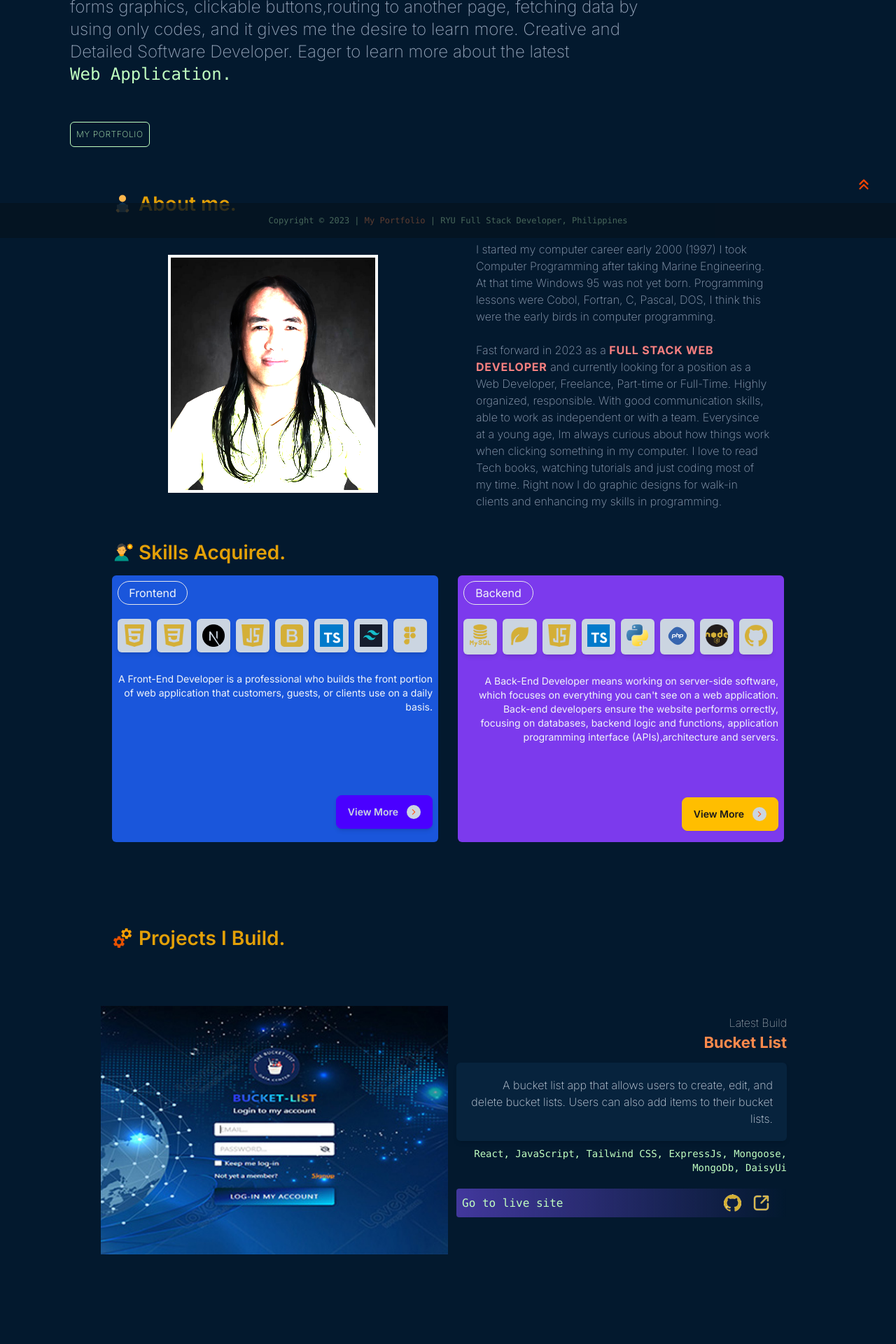
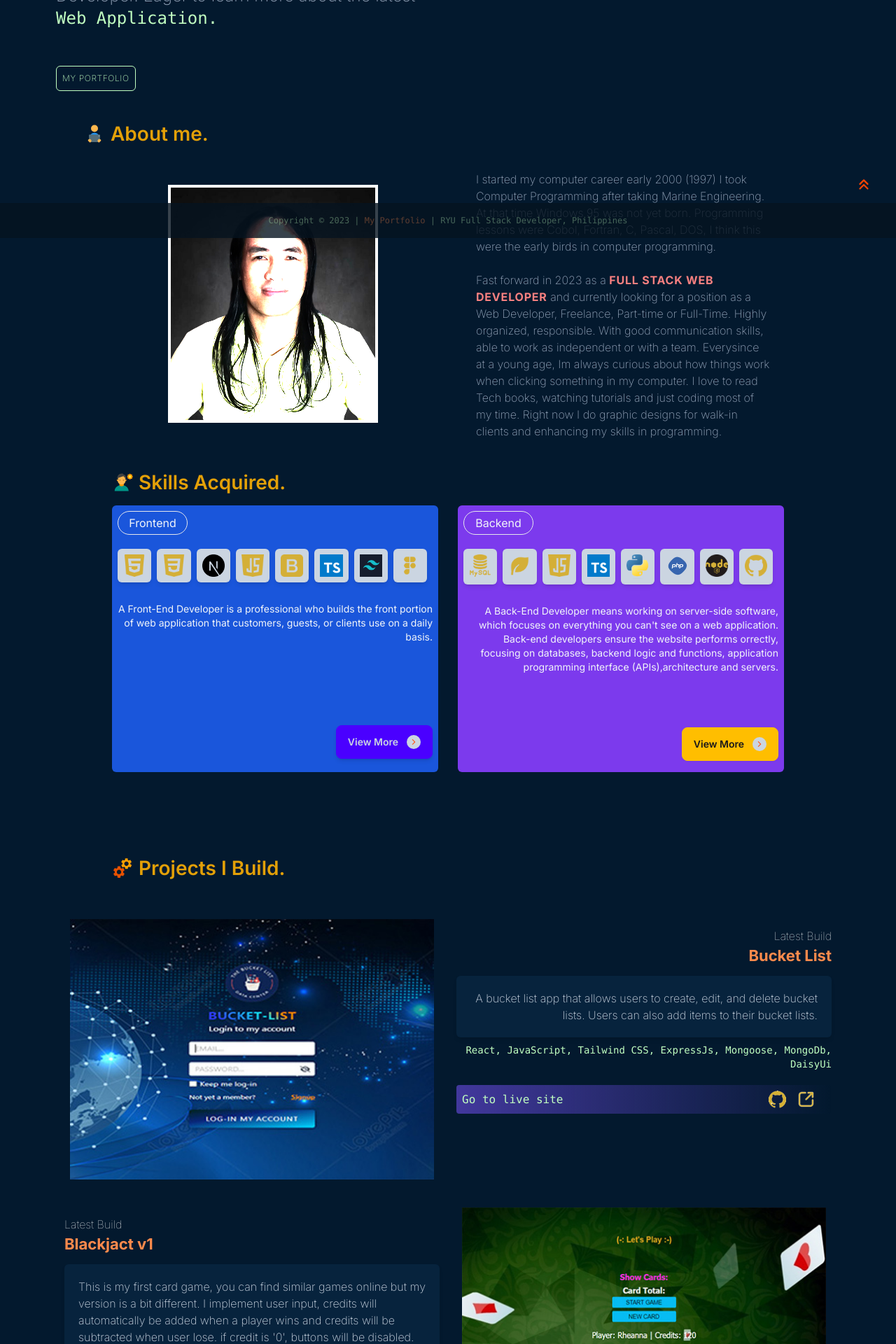
Before and after one commit to rhey0027/portfolio-v1, a Next.js app: page / in a window 1280 px wide. Shown: the part 460-2380 px from the top of the page at 70% size. Built offline with nearby package versions, Linux system fonts and the light colour scheme.

Commit message:
finalizing

```diff
--- a/app/page.js
+++ b/app/page.js
@@ -6,9 +6,6 @@ import ScrollTop from '@components/ScrollTop';
 import About from '@pages/about/page';
 import Contact from '@pages/contact/page';
 import Projects from '@pages/projects/page';
-
-
-
 
 import AOS from "aos"
 import 'aos/dist/aos.css'
@@ -23,8 +20,7 @@ const Page = () => {
   return (
     <>
     <Navbar />
-      <div className="home px-4 pt-10 z-0 xl:px-20">
-        <div className='p-5 md:pt-20 mb-10'>
+      <div className="home px-4 pt-10 md:px-8 z-0 xl:px-20">
         <code className="text-[#C1FFC1] text-md font-bold"data-aos='fade-up'>
           Hello! my name is
         </code>
@@ -49,13 +45,12 @@ const Page = () => {
           </code>
         </p>
         </div>
-        <PortfolioButton  />
-        </div>
-      <About />
-      <Projects />
-      <Contact />
-      <ScrollTop />
-      <Footer />
+          <PortfolioButton />
+          <About />
+          <Projects />
+          <Contact />
+          <ScrollTop />
+          <Footer />
       </div>
     </>
   );
--- a/components/Skillset.jsx
+++ b/components/Skillset.jsx
@@ -5,7 +5,7 @@ import { IoIosArrowForward } from 'react-icons/io';
 
 const Skillset = () => {
   return (
-    <div className="xl:px-20 skillset max-w-full text-slate-100 font-normal p-5">
+    <div className="md:px-5 xl:px-20 skillset max-w-full text-slate-100 font-normal p-5">
       <div
         className="about flex items-center mb-3"
         data-aos="fade-up"
--- a/pages/about/page.jsx
+++ b/pages/about/page.jsx
@@ -6,7 +6,7 @@ import { FcReadingEbook } from "react-icons/fc";
 const About = () => {
   return (
     <div id='about' className="mb-20 w-full text-slate-400">
-      <div className="about flex items-center mb-3 pl-4 lg:pl-20"data-aos='fade-up'>
+      <div className="about flex items-center mb-3 sm:pl-4 pt-5 md:pt-10 lg:pl-10"data-aos='fade-up'>
         <FcReadingEbook
           size={30}
           />
--- a/pages/projects/page.jsx
+++ b/pages/projects/page.jsx
@@ -1,4 +1,3 @@
-import 'flowbite';
 import Image from 'next/image'
 import Link from 'next/link';
 import { FcServices } from "react-icons/fc";
@@ -128,11 +127,11 @@ const Projects = () => {
       </div>
         {cards.map((card) => {
           return (
-            <div className="card lg:grid grid-cols-2 lg:p-16" key={card.id}>
+            <div className="card pt-2 lg:grid grid-cols-2 lg:pt-10" key={card.id}>
               <div className='flex justify-center' data-aos= 'fade-up'>
-                <Image src={card.img}  alt={card.img} className='objectFit hover:scale-105 duration-150 cursor-pointer'  />
+                <Image src={card.img}  alt={card.img} className='sm:w-full md:px-5 object-contain hover:scale-105 duration-150 cursor-pointer'/>
               </div>
-              <div className="md:px-[100px] lg:px-3 details lg:text-end">
+              <div className="md:px-[50px] lg:px-3 details lg:text-end">
               <div className='my-3' data-aos= 'fade-up'>
                 <p className='font-thin text-white'>Latest Build</p>
                 <h3 className='text-orange-400 text-[22px] font-bold'>{card.title}</h3>
@@ -169,13 +168,7 @@ const Projects = () => {
                       alt='icon'
                       width={25}
                       height={25}
-                      data-tooltip-target="live-website"
                     />
-                    <div id='live-website' role='tooltip' className="absolute z-10 invisible inline-block px-3 py-1 text-sm text-black duration-150 opacity-0 bg-yellow-300 rounded-lg shadow-sm">
-                      <p>website</p>
-                      <div className='tooltip-arrow' data-popper-arrow>
-                      </div>
-                  </div>
                   </Link>
                 </div>
               </div>
--- a/styles/style.css
+++ b/styles/style.css
@@ -47,7 +47,6 @@
 /*---------- CONTACT FORM ------------ */
 .contact-form {
   color: whitesmoke;
-  /* width: 350px; */
   margin: 0 auto;
 }
 .contact-form img {
```
